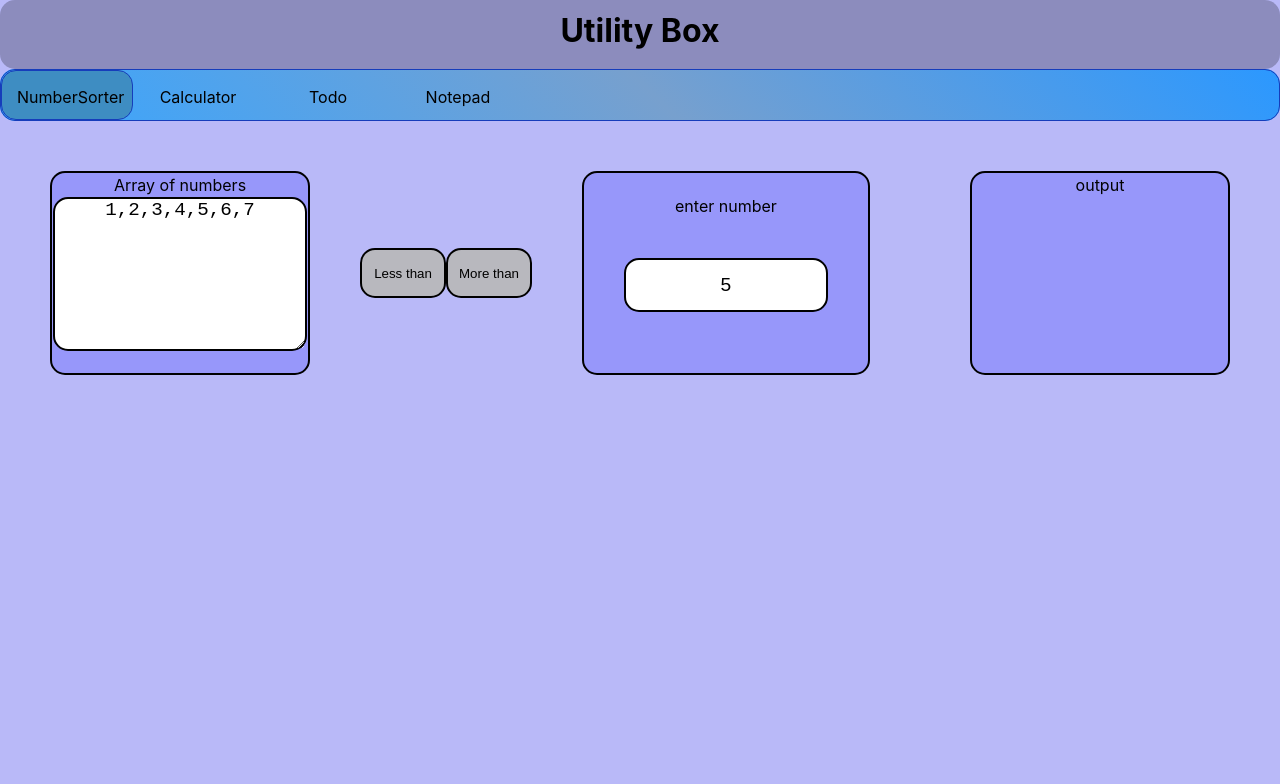
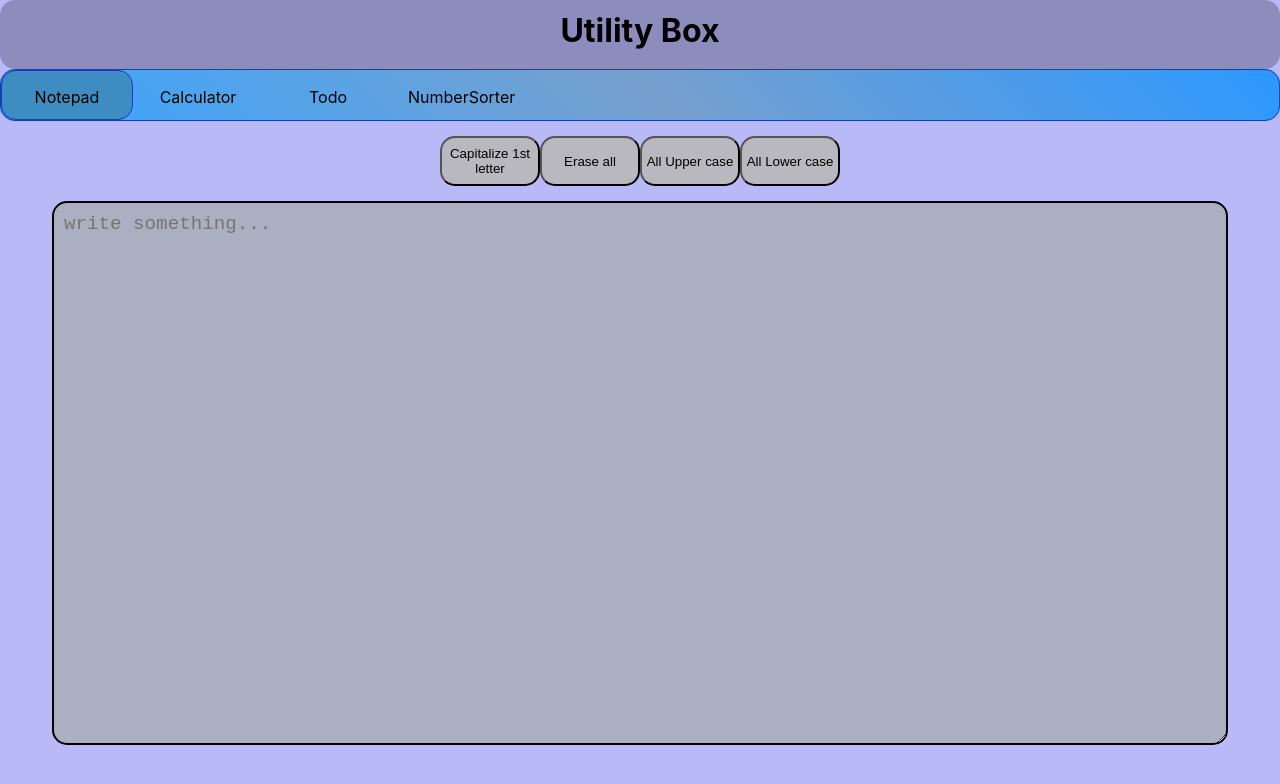
Before and after one commit to tarunkumarkushwaha/reactor-using-vite, a React (Vite) app: page / in a window 1280 px wide. Shown: the top 784 px of the page. Built offline with nearby package versions, Linux system fonts and the light colour scheme.

Commit message:
note pad added

```diff
--- a/src/App.css
+++ b/src/App.css
@@ -153,6 +153,19 @@ button:hover {
   font-size: larger;
 }
 
+.outer2 {
+  background-color: #aaafc2;
+  margin: 15px auto;
+  padding: 10px;
+  width: 90vw;
+  height: 65vh;
+  font-size: larger;
+}
+
+.btn-list{
+ margin-top: 15px;
+}
+
 .to-do{
   background-color: #38a5ff;
   text-align: left;
--- a/src/App.jsx
+++ b/src/App.jsx
@@ -1,5 +1,4 @@
 import "./App.css";
-import NumberSorter from "./Components/NumberSorter";
 import {
   BrowserRouter,
   Route,
@@ -8,6 +7,7 @@ import {
 import Calculator from "./Components/Calculator";
 import Todo from "./Components/Todo";
 import Notepad from "./Components/Notepad/Notepad";
+import NumberSorter from "./Components/NumberSorter";
 function App() {
   // let key = 5
   return (
@@ -15,10 +15,10 @@ function App() {
       <div className="body">
       <BrowserRouter>
       <Routes>
-        <Route path="/" element={<NumberSorter/>}/>
+        <Route path="/" element={<Notepad/>}/>
         <Route path="/calculator" element={<Calculator/>}/>
         <Route path="/todo" element={<Todo/>}/>
-        <Route path="/notepad" element={<Notepad/>}/>
+        <Route path="/numbersorter" element={<NumberSorter/>}/>
       </Routes>
     </BrowserRouter>
       </div>
--- a/src/Components/Navbar.jsx
+++ b/src/Components/Navbar.jsx
@@ -8,7 +8,7 @@ const Navbar = () => {
         <nav>
           <ul>
             <li>
-              <NavLink to={"/"}>NumberSorter</NavLink>
+              <NavLink to={"/"}>Notepad</NavLink>
             </li>
             <li>
               <NavLink to={"/calculator"}>Calculator</NavLink>
@@ -17,7 +17,7 @@ const Navbar = () => {
               <NavLink to={"/todo"}>Todo</NavLink>
             </li>
             <li>
-              <NavLink to={"/notepad"}>Notepad</NavLink>
+              <NavLink to={"/numbersorter"}>NumberSorter</NavLink>
             </li>
           </ul>
         </nav>
--- a/src/Components/Notepad/Notepad.jsx
+++ b/src/Components/Notepad/Notepad.jsx
@@ -1,25 +1,49 @@
-import React from 'react'
+import React, { useState } from 'react'
 import Navbar from '../navbar'
 function Notepad() {
+const [notes, setNotes] = useState("")
+const upclick=()=>{
+  setNotes(notes.toUpperCase())
+  // console.log(notes)
+}
+const downclick=()=>{
+  setNotes(notes.toLowerCase())
+  // console.log(notes)
+}
+const capital1st =()=>{
+   let arr = notes.split(" ")
+   let arr2 = arr.map((n)=>n.slice(0,1).toUpperCase().concat(n.slice(1).toLowerCase()))
+   setNotes(arr2.join(" "))
+  //  console.log(arr2.join(" "))
+}
+const eraseall =()=>{setNotes("")}
+const displaychange=(e)=>{
+      setNotes(e.target.value)
+}
     return (
         <>
-            <Navbar />
-            <div className="flex-row-center">
-        <button className="text-center">
+            <Navbar/>
+            <div className="btn-list flex-row-center">
+        <button className="text-center" onClick={capital1st}>
           Capitalize 1st letter
         </button>
-        <button className="text-center">
+        <button className="text-center" onClick={eraseall}>
           Erase all
         </button>
-        <button className="text-center">
-          Save
+        <button className="text-center" onClick={upclick}>
+          All Upper case
+        </button>
+        <button className="text-center" onClick={downclick}>
+          All Lower case
         </button>
       </div>
-            <div className="border-black flex-row-center">
+            <div className="flex-row-center">
                 <textarea
                     rows="10" cols="100"
-                    placeholder="under construction..."
-                    className="outer text-center border-black"
+                    value={notes}
+                    onChange={displaychange}
+                    placeholder="write something..."
+                    className="outer2 border-black"
                 ></textarea>
             </div>
 
--- a/src/Components/NumberSorter.jsx
+++ b/src/Components/NumberSorter.jsx
@@ -50,7 +50,7 @@ export default function NumberSorter() {
   };
   return (
     <>
-      <Navbar />
+      <Navbar/>
       <div className="flex-row-center">
         <div className="text-center border-black box">
           <p>Array of numbers</p>
```
